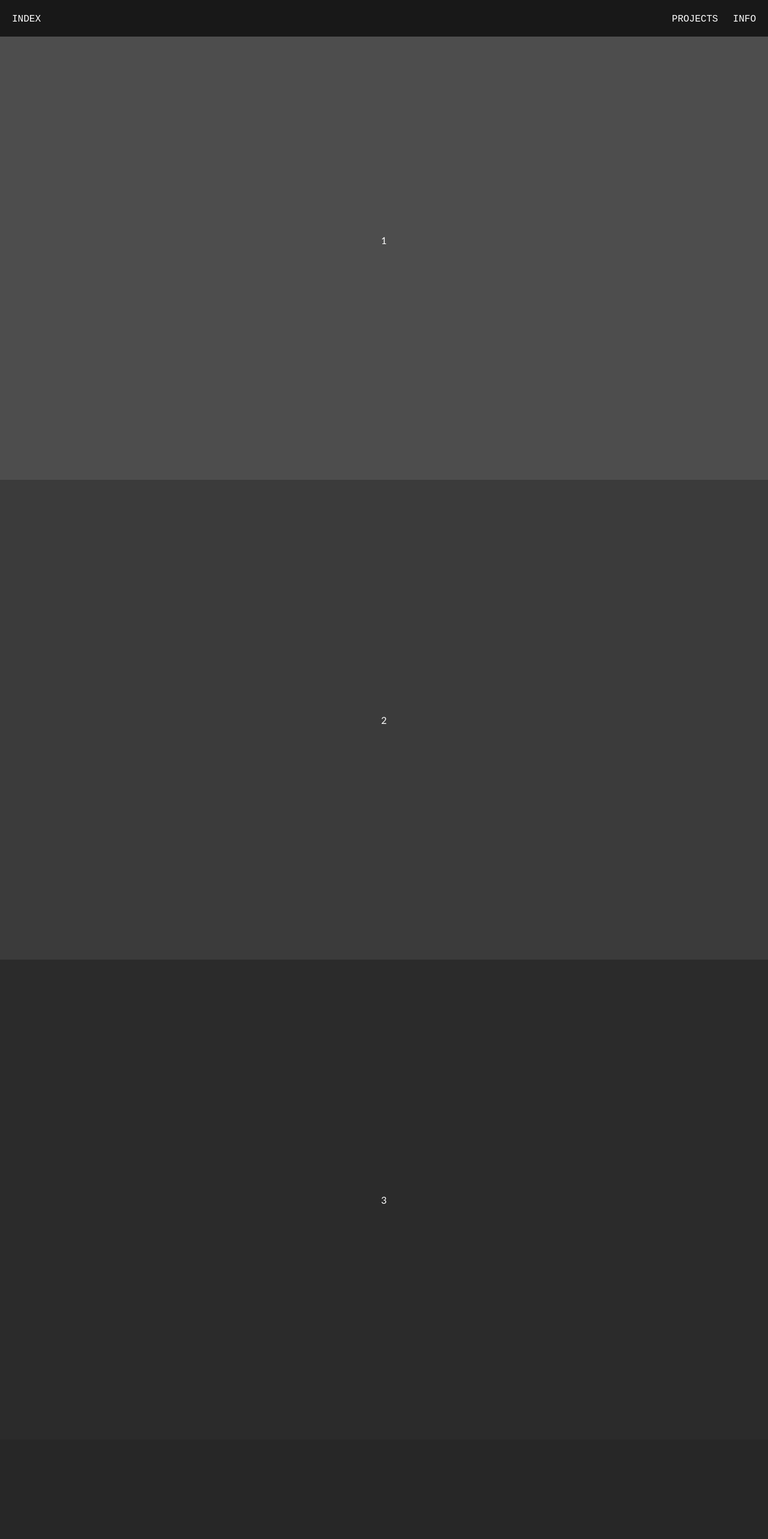
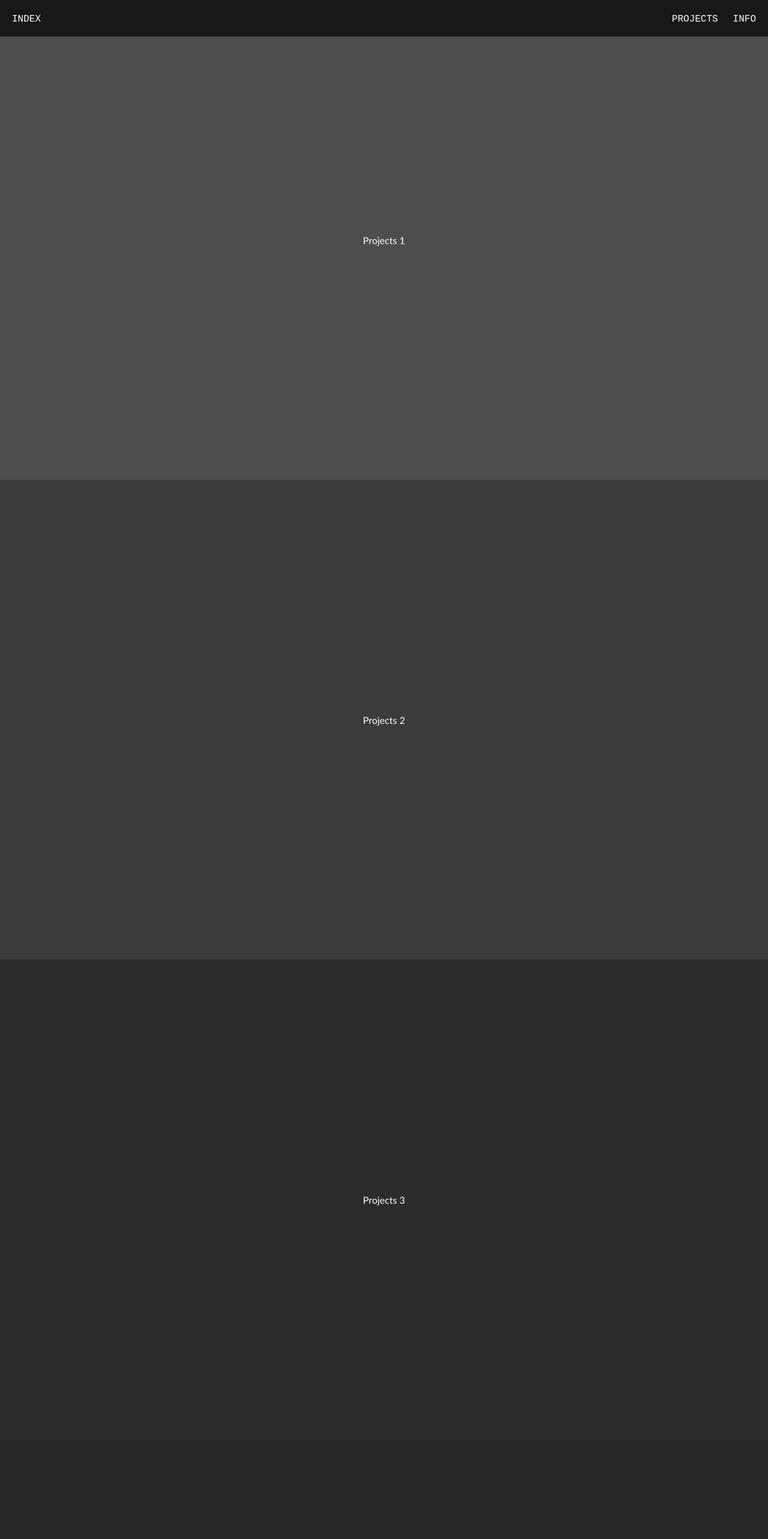
Before and after one commit to AgyapalSingh/next-testing, a Next.js app: page /projects in a window 1280 px wide. Shown: the top 2566 px of the page at 60% size. Built offline with nearby package versions, Linux system fonts and the light colour scheme.

Commit message:
Text of  Pages Updated

```diff
--- a/app/projects/page.jsx
+++ b/app/projects/page.jsx
@@ -5,15 +5,15 @@ export const metadata = {
 const Projects = () => {
   return (
     <section className="ag-projects-container">
-      <div className="ag-projects project-1">1</div>
+      <div className="ag-projects project-1">Projects 1</div>
 
-      <div className="ag-projects project-2">2</div>
+      <div className="ag-projects project-2">Projects 2</div>
 
-      <div className="ag-projects project-3">3</div>
+      <div className="ag-projects project-3">Projects 3</div>
 
-      <div className="ag-projects project-4">4</div>
+      <div className="ag-projects project-4">Projects 4</div>
 
-      <div className="ag-projects project-5">5</div>
+      <div className="ag-projects project-5">Projects 5</div>
     </section>
   );
 };
```
Also changed, not shown: app/info/page.jsx (+5 -5 lines).
